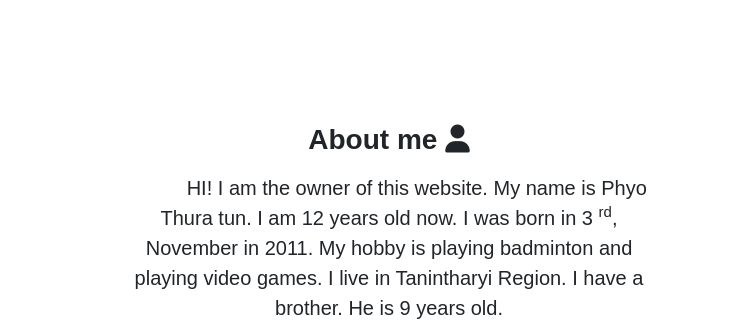
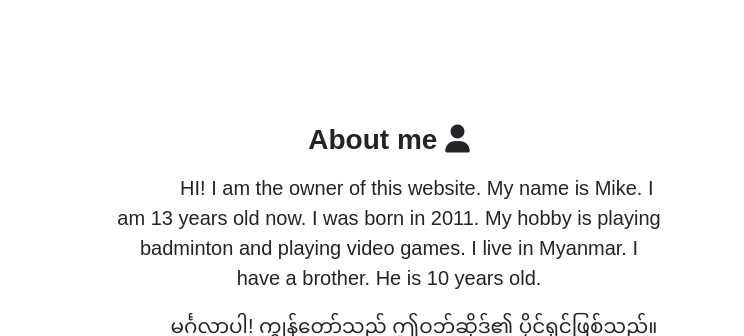
Before and after one commit to phyotun2010-commits/fruits-knowledge, a plain HTML site: page about us.html in a window 1280 px wide. Shown: the part 1019-1355 px from the top of the page, 536-1280 px from the left. Drawn offline with nearby package versions, Linux system fonts and the light colour scheme; a web font is replaced by a local one.

Commit message:
refix the imformation

```diff
--- a/about us.html
+++ b/about us.html
@@ -97,7 +97,7 @@
         <div class="col-md-6">
           <div class="aboutme text-center">
             <h3 class="fw-bold mb-3 mt-3">About me <i class="fa-solid fa-user"></i></h3>
-            <p class="fs-5">	&nbsp; 	&nbsp;	&nbsp;	&nbsp;	&nbsp; HI! I am the owner of this website. My name is Phyo Thura tun. I am 12 years old now. I was born in 3 <sup>rd</sup>, November in 2011. My hobby is playing badminton and playing video games. I live in Tanintharyi Region. I have a brother. He is 9 years old.</p>
+            <p class="fs-5">	&nbsp; 	&nbsp;	&nbsp;	&nbsp;	&nbsp; HI! I am the owner of this website. My name is Mike. I am 13 years old now. I was born in 2011. My hobby is playing badminton and playing video games. I live in Myanmar. I have a brother. He is 10 years old.</p>
             <p class="aboutmetext fs-5">	&nbsp; 	&nbsp;	&nbsp;	&nbsp;	&nbsp;မင်္ဂလာပါ! ကျွန်တော်သည် ဤဝဘ်ဆိုဒ်၏ ပိုင်ရှင်ဖြစ်သည်။ ကျွန်တော့်နာမည် mikeဖြစ်ပါတယ်။ ကျွန်တော် အခု 13 နှစ်ရှိပါပြီ။ 2011 ခုနှစ် မွေးဖွားခဲ့ပါတယ်။ ကျွန်တော့်ရဲ့ ဝါသနာက ကြက်တောင်ရိုက်တာဖြစ်ပြီး ဗီဒီယိုဂိမ်းတွေ ကစားတာဖြစ်ပါတယ်။ ကျွန်တော်က မြန်မာနိုင်ငံမှာ နေထိုင်ပါတယ်။ ကျွန်တော့်မှာ ညီတစ်ယောက်ရှိတယ်။ သူက ၁၀ နှစ်ရှိပါပြီ။</p>
           </div>
         <div class="signupforfree text-end m-5">
```
